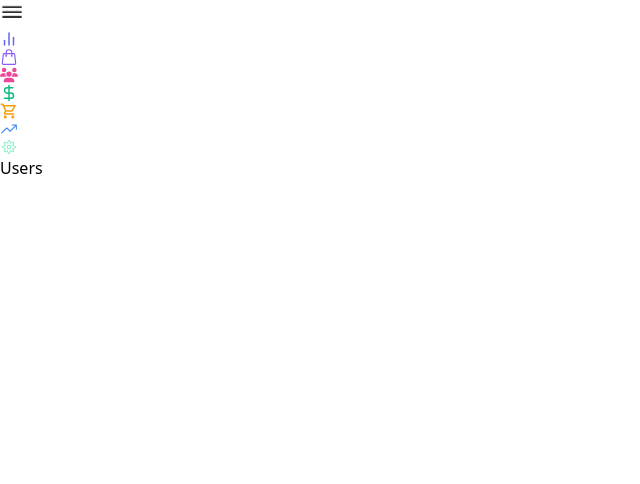
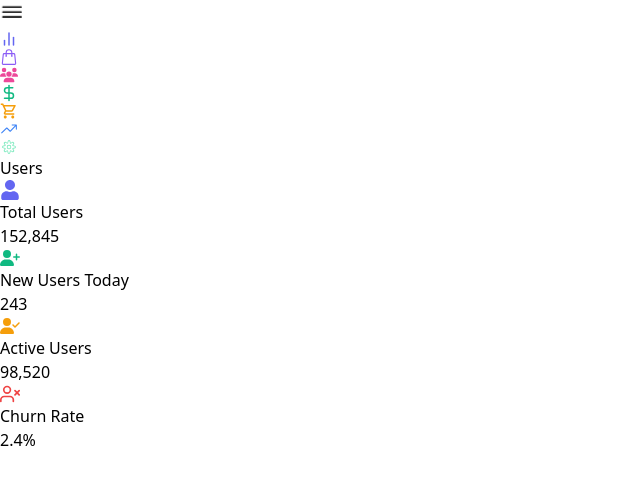
Before and after one commit to AshikurZaman01/Admin-Dashboard-02, a React (Vite) app: page /users in a window 1280 px wide. Shown: the top 484 px of the page, without its empty margins (0-640 px from the left). Built offline with nearby package versions, Linux system fonts and the light colour scheme.

Commit message:
add statCard in users

```diff
--- /dev/null
+++ b/src/Components/Pages/Users/Stat/Stat.jsx
@@ -0,0 +1,45 @@
+import { motion } from "framer-motion";
+import StatCard from "./StatCard";
+import { FaUser } from "react-icons/fa";
+import { FaUserCheck, FaUserPlus } from "react-icons/fa6";
+import { FiUserX } from "react-icons/fi";
+
+const Stat = () => {
+
+
+    const userStats = {
+        totalUsers: 152845,
+        newUsersToday: 243,
+        activeUsers: 98520,
+        churnRate: "2.4%",
+    };
+
+    return (
+        <motion.div
+            className='grid grid-cols-1 gap-5 sm:grid-cols-2 lg:grid-cols-4 mb-8'
+            initial={{ opacity: 0, y: 20 }}
+            animate={{ opacity: 1, y: 0 }}
+            transition={{ duration: 1 }}>
+
+            <StatCard
+                name='Total Users' icon={FaUser} value={userStats.totalUsers.toLocaleString()}
+                color='#6366F1' />
+
+            <StatCard
+                name='New Users Today' icon={FaUserPlus} value={userStats.newUsersToday} color='#10B981' />
+
+            <StatCard
+                name='Active Users'
+                icon={FaUserCheck}
+                value={userStats.activeUsers.toLocaleString()}
+                color='#F59E0B' />
+
+
+            <StatCard
+                name='Churn Rate' icon={FiUserX} value={userStats.churnRate} color='#EF4444' />
+
+        </motion.div >
+    )
+}
+
+export default Stat
--- /dev/null
+++ b/src/Components/Pages/Users/Stat/StatCard.jsx
@@ -0,0 +1,20 @@
+import { motion } from "framer-motion";
+
+const StatCard = ({ name, icon: Icon, value, color }) => {
+    return (
+        <motion.div
+            className='bg-gray-800 bg-opacity-50 backdrop-blur-md overflow-hidden shadow-lg rounded-xl border border-gray-700'
+            whileHover={{ y: -5, boxShadow: "0 25px 50px -12px rgba(0, 0, 0, 0.5)" }}
+        >
+            <div className='px-4 py-5 sm:p-6'>
+                <span className='flex items-center text-sm font-medium text-gray-400'>
+                    <Icon size={20} className='mr-2' style={{ color }} />
+                    {name}
+                </span>
+                <p className='mt-1 text-3xl font-semibold text-gray-100'>{value}</p>
+            </div>
+        </motion.div>
+    )
+}
+
+export default StatCard
--- a/src/Components/Pages/Users/Users.jsx
+++ b/src/Components/Pages/Users/Users.jsx
@@ -1,5 +1,5 @@
-import { motion } from "framer-motion";
 import Header from "../../Common/Header/Header";
+import Stat from "./Stat/Stat";
 
 const Users = () => {
     return (
@@ -9,6 +9,9 @@ const Users = () => {
 
             <main className='max-w-7xl mx-auto py-6 px-4 lg:px-8'>
 
+                {/* STATS */}
+                <Stat></Stat>
+
             </main>
 
         </div>
```
